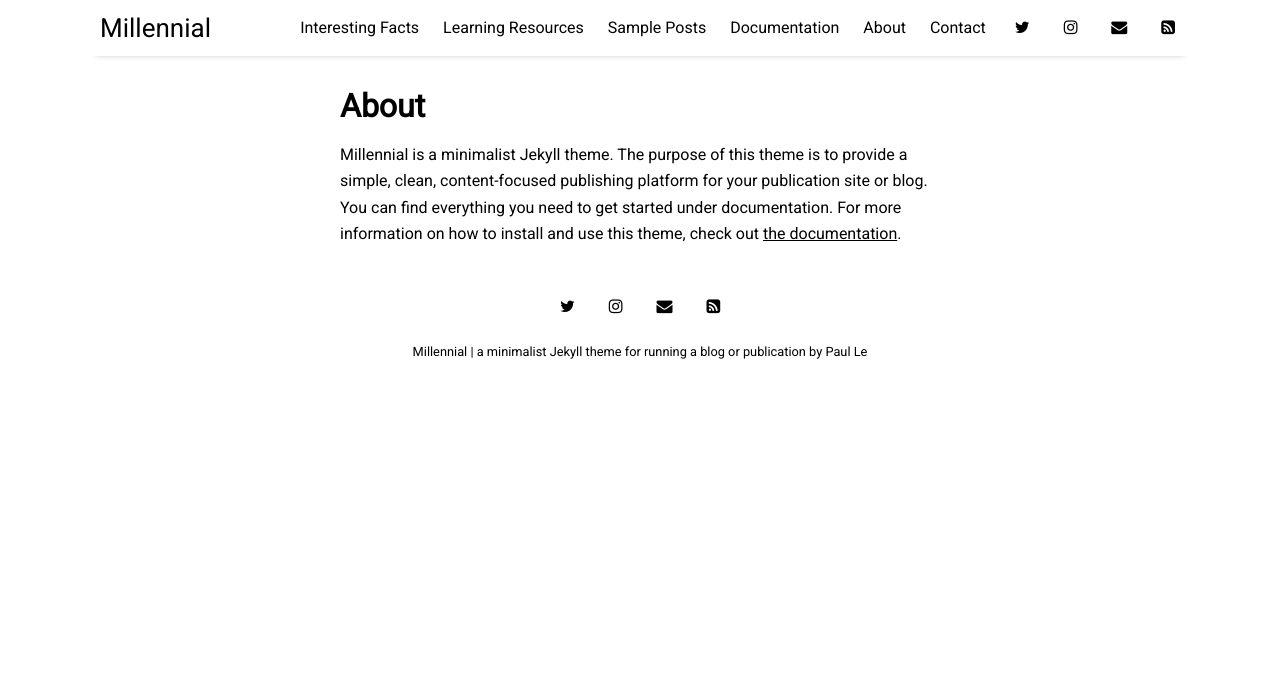
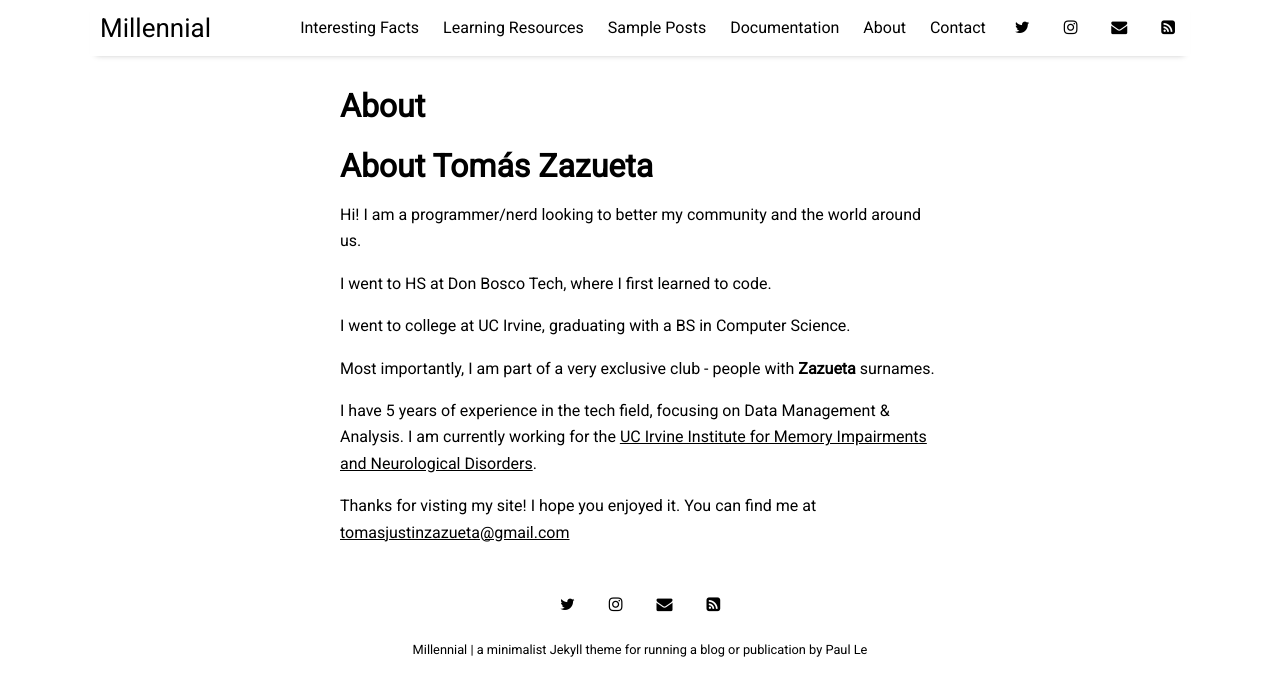
Before and after one commit to Tomas-Zazueta/zazueta.info, a Jekyll site: the page built from pages/about.md, in a window 1280 px wide. Shown: the top 696 px of the page. Built offline with Jekyll 4.4.1, drawn with Linux system fonts in a browser that asks for light colours; nearby versions of some CDN libraries.

Commit message:
Update About Page

```diff
--- a/pages/about.md
+++ b/pages/about.md
@@ -2,6 +2,18 @@
 layout: page
 title: About
 permalink: /about
+image: profpic.jpg
 ---
 
-Millennial is a minimalist Jekyll theme. The purpose of this theme is to provide a simple, clean, content-focused publishing platform for your publication site or blog. You can find everything you need to get started under documentation. For more information on how to install and use this theme, check out [the documentation]({{ site.github.url }}{% post_url 2016-10-10-getting-started %}).
+# About Tomás Zazueta
+Hi! I am a programmer/nerd looking to better my community and the world around us.
+
+I went to HS at Don Bosco Tech, where I first learned to code.
+
+I went to college at UC Irvine, graduating with a BS in Computer Science.
+
+Most importantly, I am part of a very exclusive club - people with **Zazueta** surnames.
+
+I have 5 years of experience in the tech field, focusing on Data Management & Analysis. I am currently working for the [UC Irvine Institute for Memory Impairments and Neurological Disorders](https://mind.uci.edu/).
+
+Thanks for visting my site! I hope you enjoyed it. You can find me at [tomasjustinzazueta@gmail.com](mailto:tomasjustinzazueta@gmail.com)
```
Also changed, not shown: assets/img/profpic.jpg (added).
